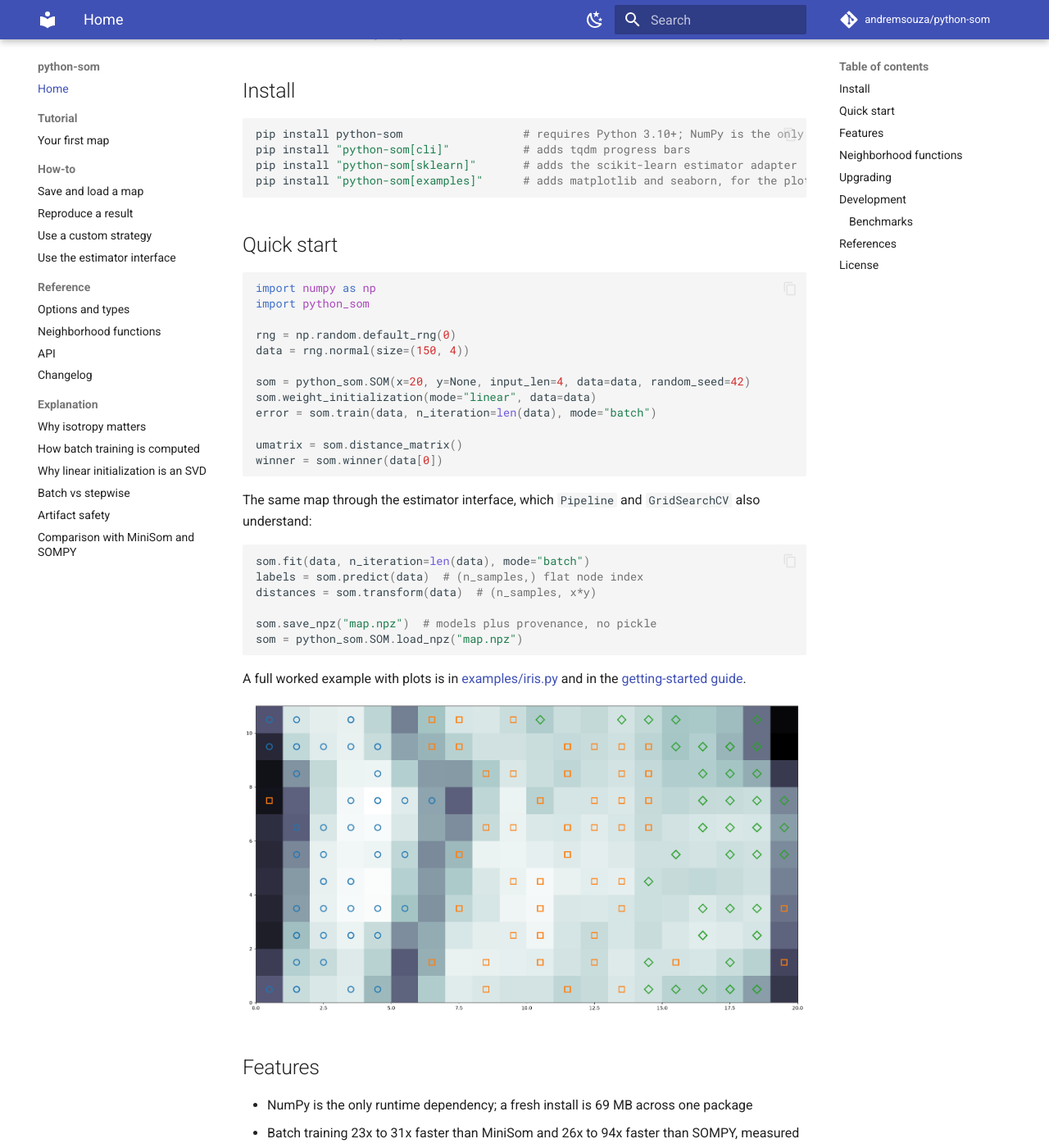
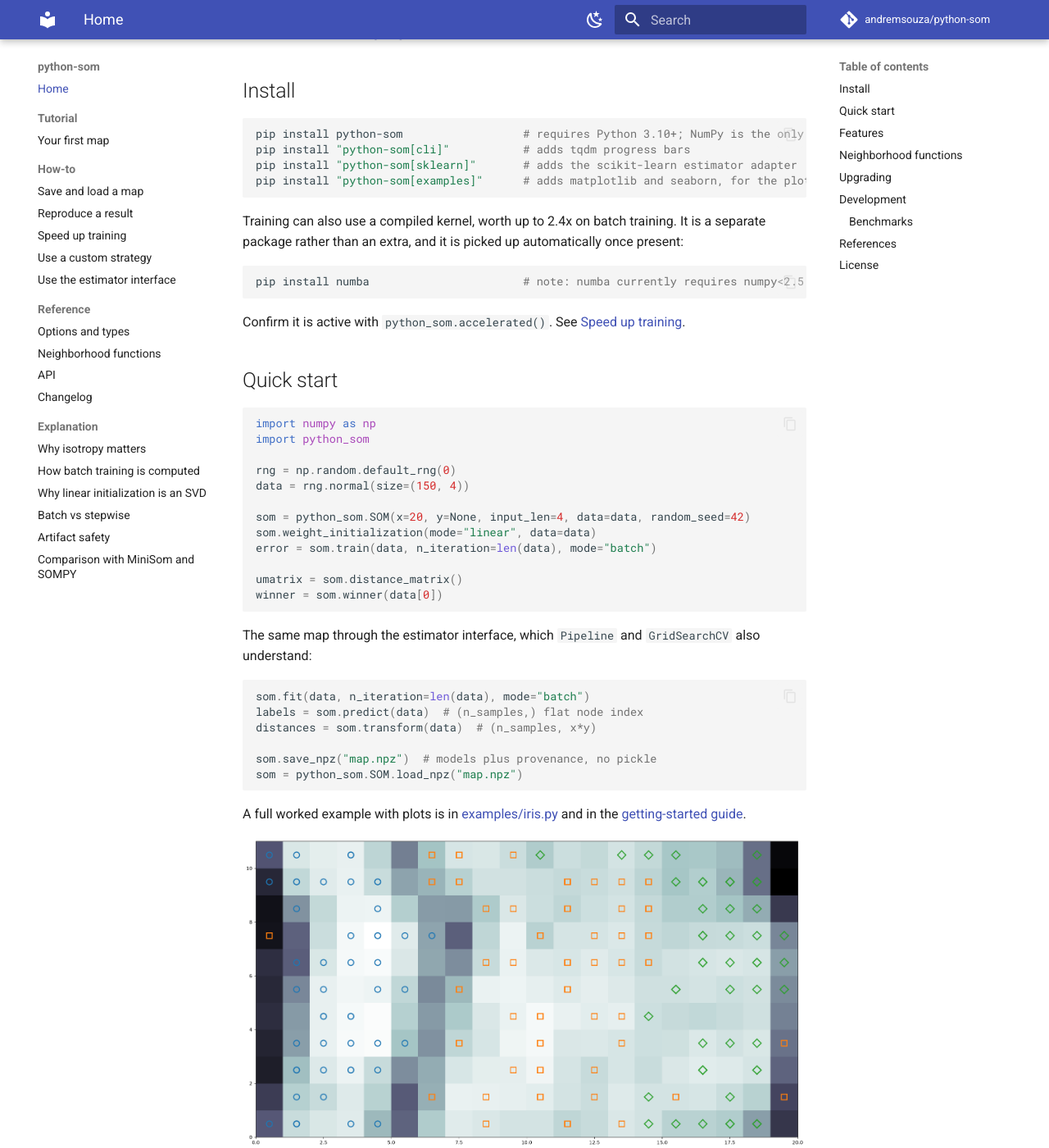
Before and after one commit to andremsouza/python-som, an MkDocs documentation site: the page built from docs/index.md, in a window 1280 px wide and 1400 px high, scrolled down 289 px. Shown: the whole window at 82% size. Built offline with MkDocs 1.6.1 and Material for MkDocs 9.7.7, drawn with Linux system fonts in a browser that asks for light colours; comment, search, counter and statistics services are not loaded; some of the changed text lies outside the part shown.

Commit message:
docs: make the numba acceleration findable
0.7.0's Install section listed four pip commands and numba was not one of them.
Its only user-facing mention was a bullet in the feature list, and the
documentation site mentioned numba exactly once, in a caveat about MiniSom's
development branch. Nothing told a reader the option existed.

The Install section now carries the command, the NumPy consequence of running it,
and a link to a new how-to. A packaging test asserts that section rather than the
description as a whole, which is the distinction that matters here: the string
was already present in 0.7.0, just nowhere a reader deciding what to install
would look.

The new page is a how-to and stays one. An earlier draft explained why numba is
not an extra, quoted Kohonen on batch convergence, and described which phase of
training dominates; all three are rationale, and a how-to that teaches is the
failure the mode exists to avoid. Each now links to the explanation page that
already covers it. What remains is four steps in order of effect and what each
costs the reader.

Three claims in that draft were wrong and are corrected. The confirmation snippet
imported a private module. "A one-off compile of about a second" is 80 ms to
import numba and 500 ms to compile, measured separately. "A 100x100 map is roughly
25 times the work of a 20x20 one" was invented and wrong in shape, since the
update grows faster than node count; it now points at the measured table.

The Kohonen rule of thumb was checked against Section 3.6, p. 56, which reads
"about 50 items per node on the average". "About", not "at least".

````diff
--- a/README.md
+++ b/README.md
@@ -19,6 +19,16 @@ pip install "python-som[cli]"           # adds tqdm progress bars
 pip install "python-som[sklearn]"       # adds the scikit-learn estimator adapter
 pip install "python-som[examples]"      # adds matplotlib and seaborn, for the plots
 ```
+
+Training can also use a compiled kernel, worth up to 2.4x on batch training. It is a separate
+package rather than an extra, and it is picked up automatically once present:
+
+```bash
+pip install numba                       # note: numba currently requires numpy<2.5
+```
+
+Confirm it is active with `python_som.accelerated()`. See
+[Speed up training](https://andremsouza.github.io/python-som/how-to/speed-up-training/).
 
 ## Quick start
 
@@ -57,7 +67,7 @@ A full worked example with plots is in [examples/iris.py](https://github.com/and
 
 * NumPy is the only runtime dependency; a fresh install is 69 MB across one package
 * Batch training 23x to 31x faster than MiniSom and 26x to 94x faster than SOMPY, measured
-* Optional numba acceleration: `pip install numba` and it is used automatically
+* Optional compiled kernel via numba, used automatically when installed; `accelerated()` reports it
 * Stepwise and batch training
 * Random, random-sampling and linear (PCA) weight initialization
 * Automatic selection of the map size ratio, from PCA
--- a/mkdocs.yml
+++ b/mkdocs.yml
@@ -34,6 +34,7 @@ nav:
   - How-to:
       - Save and load a map: how-to/save-and-load-a-map.md
       - Reproduce a result: how-to/reproduce-a-result.md
+      - Speed up training: how-to/speed-up-training.md
       - Use a custom strategy: how-to/use-a-custom-strategy.md
       - Use the estimator interface: how-to/use-with-scikit-learn.md
   - Reference:
````
Also changed, not shown: docs/how-to/speed-up-training.md (added, +64 -0 lines), 1 other file.
